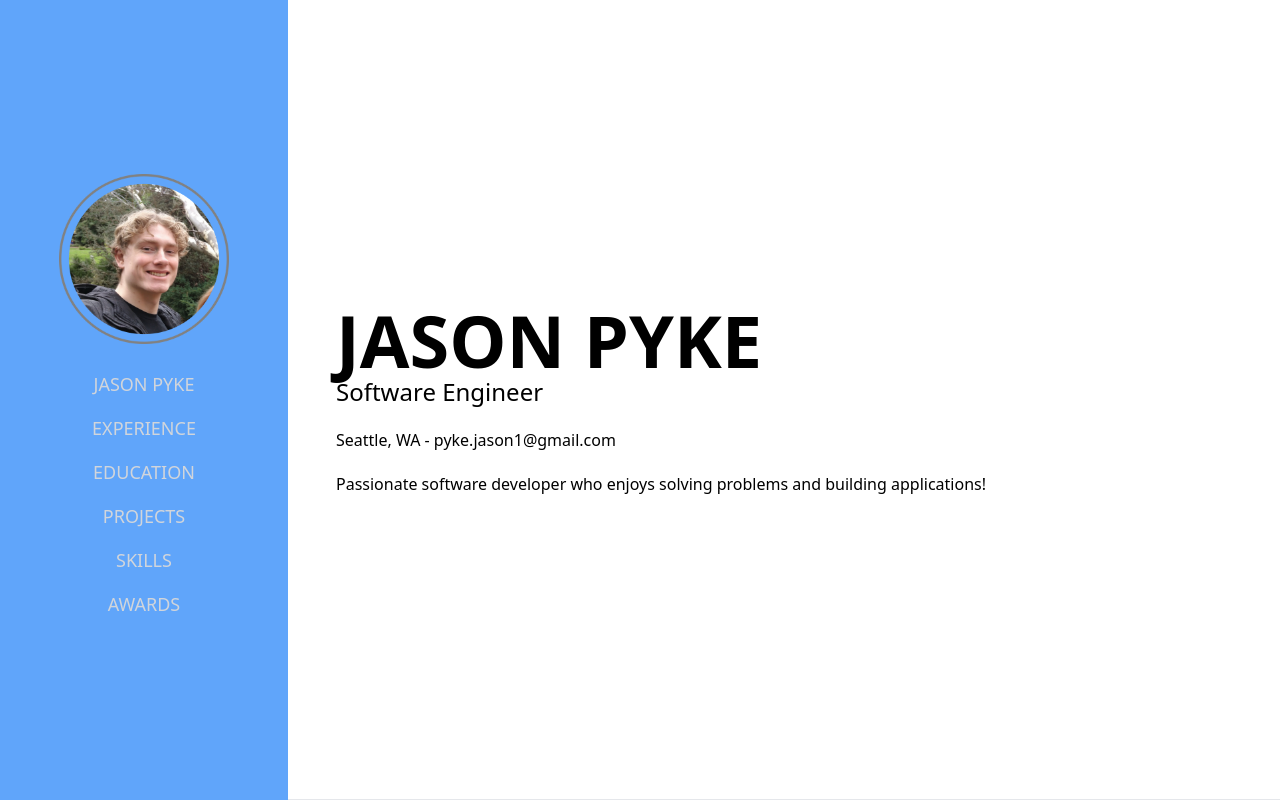
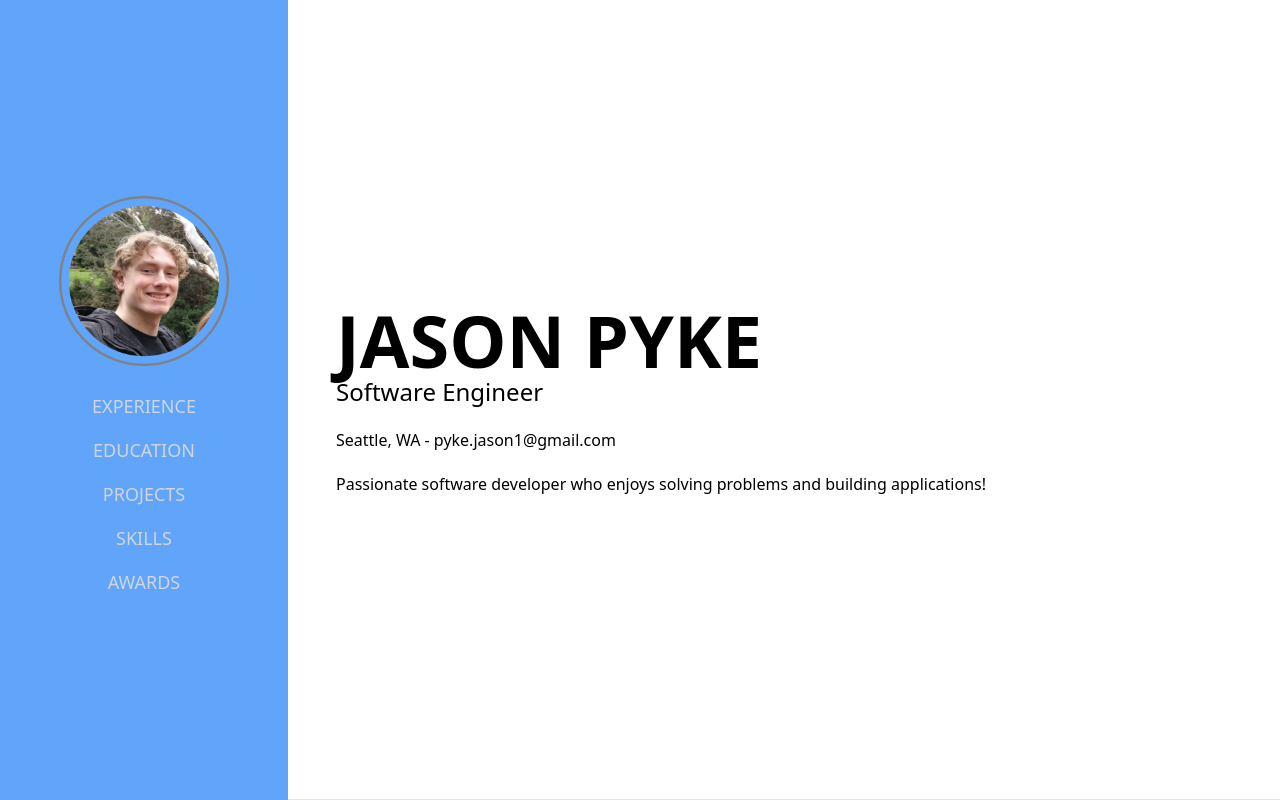
Before and after one commit to pyke-jason/portfolio-website, a Next.js app: page / in a window 1280 px wide. Shown: the top 800 px of the page. Built offline with nearby package versions, Linux system fonts and the light colour scheme.

Commit message:
scroll smooth/uri fragment jumping

```diff
--- /dev/null
+++ b/components/Achievements.tsx
@@ -0,0 +1,13 @@
+import PageData from "interfaces/PageData";
+import Section from "./Section";
+
+export default function Achievements({ id }: PageData) {
+    return <>
+        <Section id={id} title="Achievements">
+            <ul>
+                <li className=" list-disc list-inside">Eagle Scout (2017)</li>
+                <li className=" list-disc list-inside">8x Dean's List Award (University of Washington) </li>
+            </ul>
+        </Section>
+    </>
+}
--- a/components/Awards.tsx
+++ /dev/null
@@ -1,10 +0,0 @@
-import PageData from "interfaces/PageData";
-import Section from "./Section";
-
-export default function Awards({ id }: PageData) {
-    return <>
-        <Section id={id} title="Awards">
-
-        </Section>
-    </>
-}
--- a/components/Content.tsx
+++ b/components/Content.tsx
@@ -1,7 +1,7 @@
-import PageData from "interfaces/PageData";
+import { PageDictionary } from "interfaces/PageDictionary";
 
-interface ContentData {
-    pages: { title: string, url: string, component: ({ id }: PageData) => JSX.Element }[];
+interface ContentData extends PageDictionary {
+
     className?: string;
 }
 
--- a/components/Nav.tsx
+++ b/components/Nav.tsx
@@ -8,11 +8,18 @@ import {
 } from '@fortawesome/fontawesome-svg-core'
 import { PageDictionary } from "interfaces/PageDictionary";
 
+interface MenuItemData {
+  title: string;
+  url: string;
+  key: React.Key;
+}
+
 function Nav({ pages }: PageDictionary) {
   const [isOpen, setIsOpen] = useState(false);
 
-  function MenuItem({ title, url }: any) {
+  function MenuItem({ title, url, key }: MenuItemData) {
     return <a
+      key={key}
       href={url}
       className="text-gray-300 hover:text-white py-2 text-lg uppercase font-medium"
     >
@@ -20,8 +27,9 @@ function Nav({ pages }: PageDictionary) {
     </a>
   }
 
-  function SmallMenuItem({ title, url }: any) {
+  function SmallMenuItem({ title, url, key }: MenuItemData) {
     return <a
+      key={key}
       href={"#" + url}
       className="text-gray-300 hover:text-white block px-10 py-2 text-base font-medium"
     >
@@ -34,9 +42,9 @@ function Nav({ pages }: PageDictionary) {
       <aside className="py-3 bg-blue-400 md:sticky md:top-0 md:w-72 md:h-screen flex flex-col">
         <div className="my-auto px-10">
           <div className="flex items-center justify-between md:justify-center">
-            <div className="hidden md:block mb-3">
+            <a href={"#" + pages[0].url} className="hidden md:block mb-3">
               <Image src="/images/headshot-circle.png" width="170px" height="170px" />
-            </div>
+            </a>
             <a href="#" className="text-gray-300 hover:bg-gray-700 hover:text-white md:hidden block py-2 text-base font-medium">
               {pages[0].title}
             </a>
@@ -59,7 +67,7 @@ function Nav({ pages }: PageDictionary) {
           </div>
           <div className="hidden md:block">
             <div className="flex items-center flex-col flex-cent">
-              {pages.map((x) => <MenuItem title={x.title} url={"#" + x.url} />)}
+              {pages.map((x, i) => i != 0 && <MenuItem key={i} title={x.title} url={"#" + x.url} />)}
             </div>
           </div>
         </div>
@@ -75,7 +83,7 @@ function Nav({ pages }: PageDictionary) {
           {(ref) => (
             <div id="mobile-menu md:hidden">
               <div ref={ref} className="pt-2 pb-3 space-y-1">
-                {pages.map((x) => <SmallMenuItem title={x.title} url={"#" + x.url} />)}
+                {pages.map((x, i) => i != 0 && <SmallMenuItem key={i} title={x.title} url={"#" + x.url} />)}
               </div>
             </div>
           )}
--- a/components/Section.tsx
+++ b/components/Section.tsx
@@ -7,7 +7,7 @@ interface SectionData extends PageData {
 
 function Section({ title, children, id }: SectionData) {
     return <>
-        <section id={id}className="p-12 border-b">
+        <section id={id}className="p-8 md:p-12 border-b">
             <div className="max-w-7xl">
                 {<h1 className="text-3xl font-bold uppercase">{title}</h1>}
                 {children}
--- /dev/null
+++ b/pages/_document.tsx
@@ -0,0 +1,13 @@
+import { Html, Head, Main, NextScript } from 'next/document'
+
+export default function Document() {
+    return (
+        <Html className='scroll-smooth'>
+            <Head />
+            <body>
+                <Main />
+                <NextScript />
+            </body>
+        </Html>
+    )
+}
--- a/pages/index.tsx
+++ b/pages/index.tsx
@@ -1,7 +1,7 @@
 import Content from "@components/Content";
 import Nav from "@components/Nav";
 import Title from "@components/Title";
-import Awards from "@components/Awards";
+import Achievements from "@components/Achievements";
 import Education from "@components/Education";
 import Experience from "@components/Experience";
 import Projects from "@components/Projects";
@@ -14,7 +14,7 @@ export default function Home() {
     { title: "Education", url: "education", "component": Experience },
     { title: "Projects", url: "projects", "component": Projects },
     { title: "Skills", url: "skills", "component": Skills },
-    { title: "Awards", url: "awards", "component": Awards },
+    { title: "Awards", url: "awards", "component": Achievements },
   ];
   return <>
     {<div className="md:flex">
```
